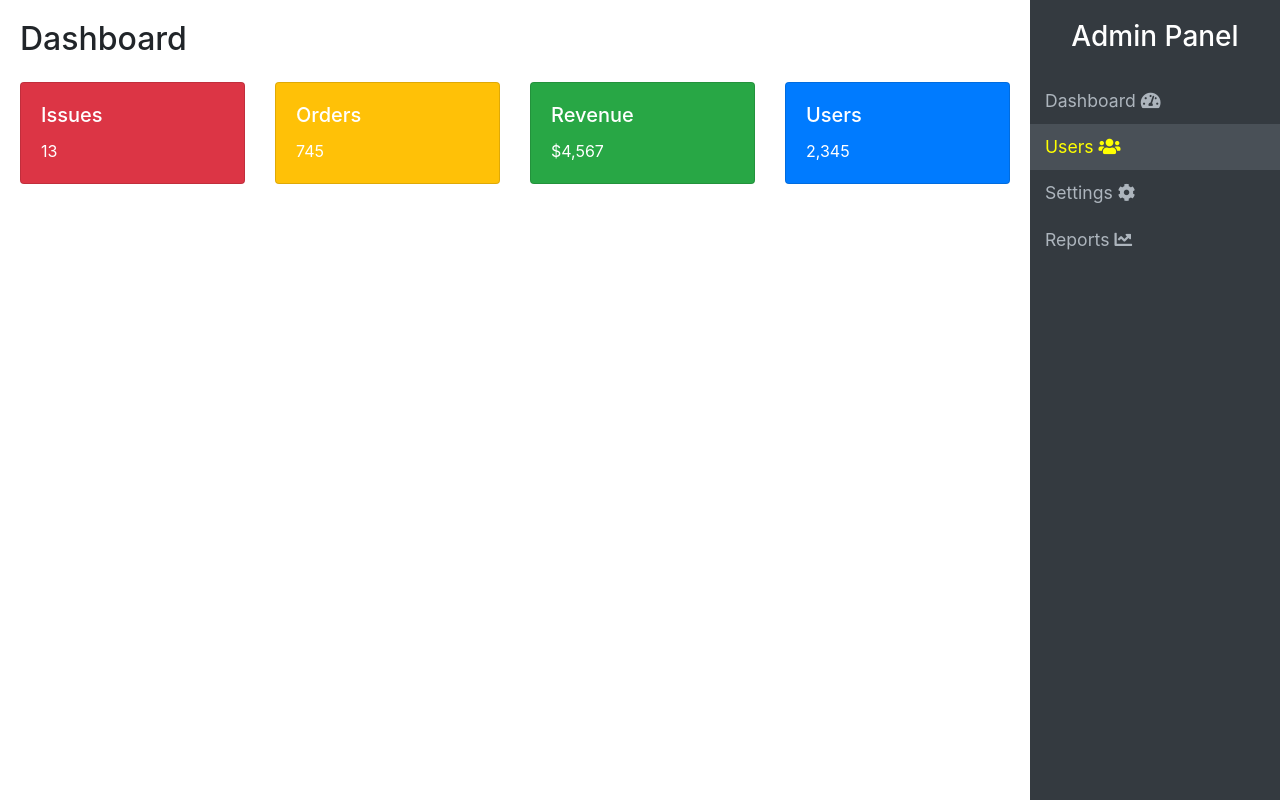
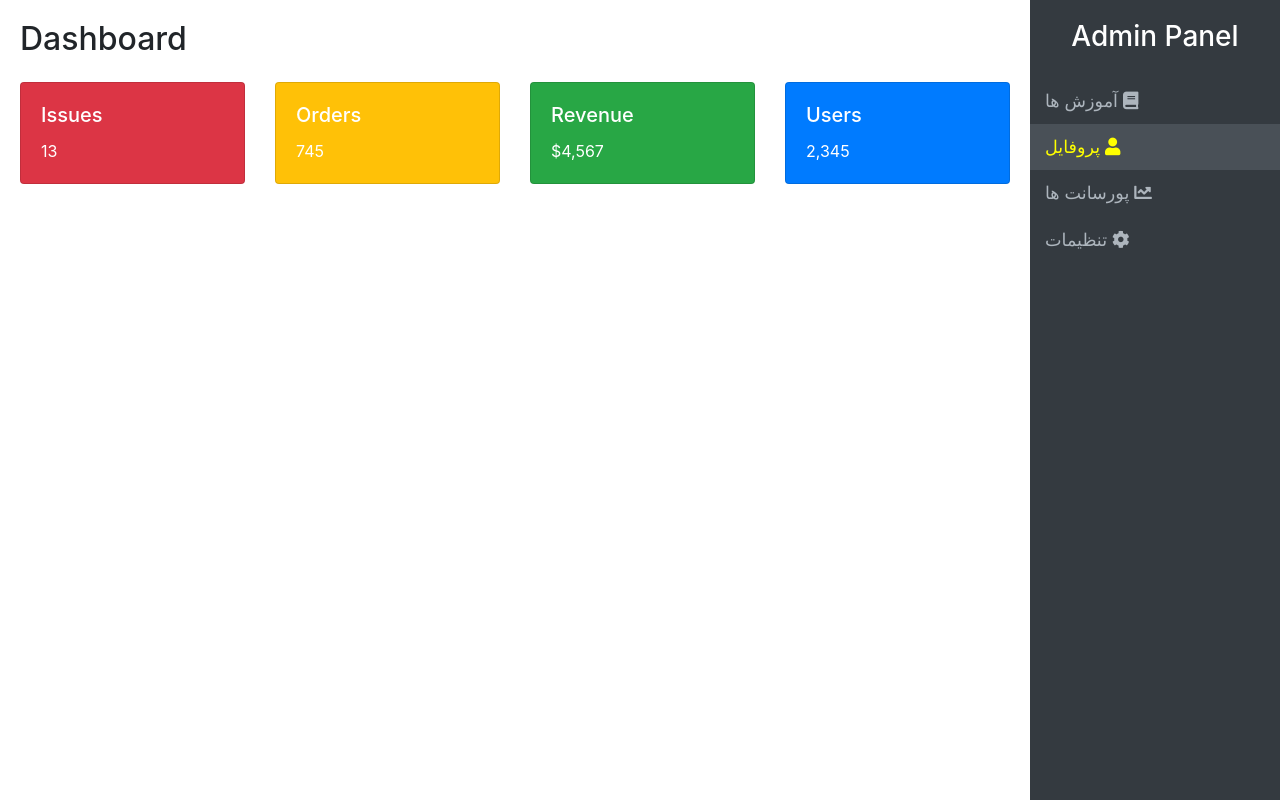
Before and after one commit to mahshidkhodsiani/amoozeshi, a PHP site: page /user.php in a window 1280 px wide. Run offline with PHP 8.4, Linux system fonts and the light colour scheme.

Commit message:
001-amooz

```diff
--- a/sidebar.php
+++ b/sidebar.php
@@ -1,7 +1,7 @@
 <div class="sidebar">
     <h3 class="text-white text-center mb-4">Admin Panel</h3>
-    <a href="index.php" data-page="index" class="sidebar-link"><i class="fas fa-tachometer-alt"></i> Dashboard</a>
-    <a href="user.php" data-page="user" class="sidebar-link"><i class="fas fa-users"></i> Users</a>
-    <a href="settings.php" data-page="settings" class="sidebar-link"><i class="fas fa-cog"></i> Settings</a>
-    <a href="reports.php" data-page="reports" class="sidebar-link"><i class="fas fa-chart-line"></i> Reports</a>
+    <a href="index.php" data-page="index" class="sidebar-link"><i class="fas fa-book"></i> آموزش ها</a>
+    <a href="user.php" data-page="user" class="sidebar-link"><i class="fas fa-user"></i> پروفایل</a>
+    <a href="reports.php" data-page="reports" class="sidebar-link"><i class="fas fa-chart-line"></i> پورسانت ها</a>
+    <a href="settings.php" data-page="settings" class="sidebar-link"><i class="fas fa-cog"></i> تنظیمات</a>
 </div>
```
